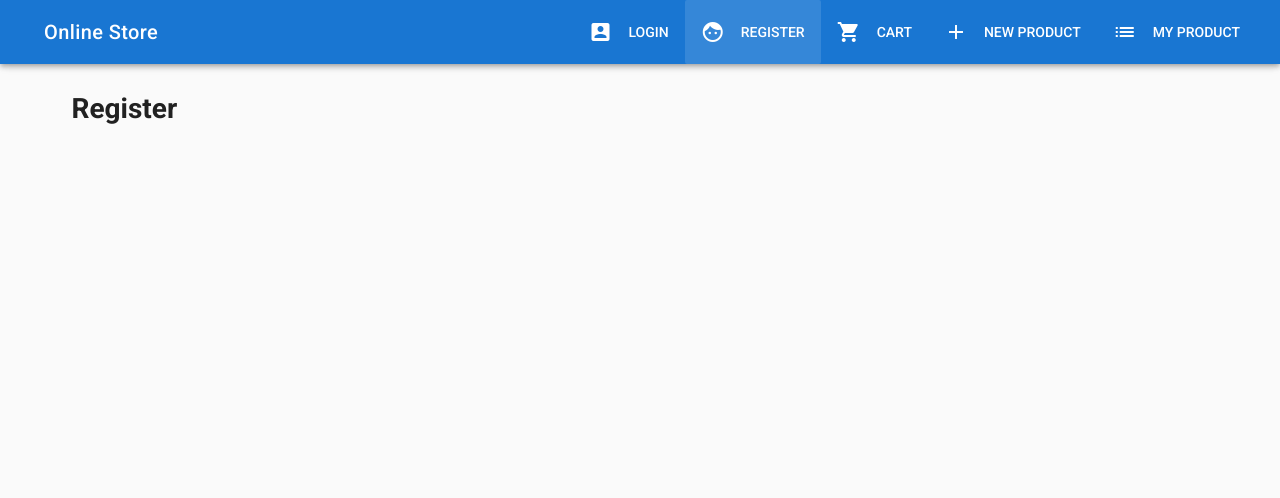
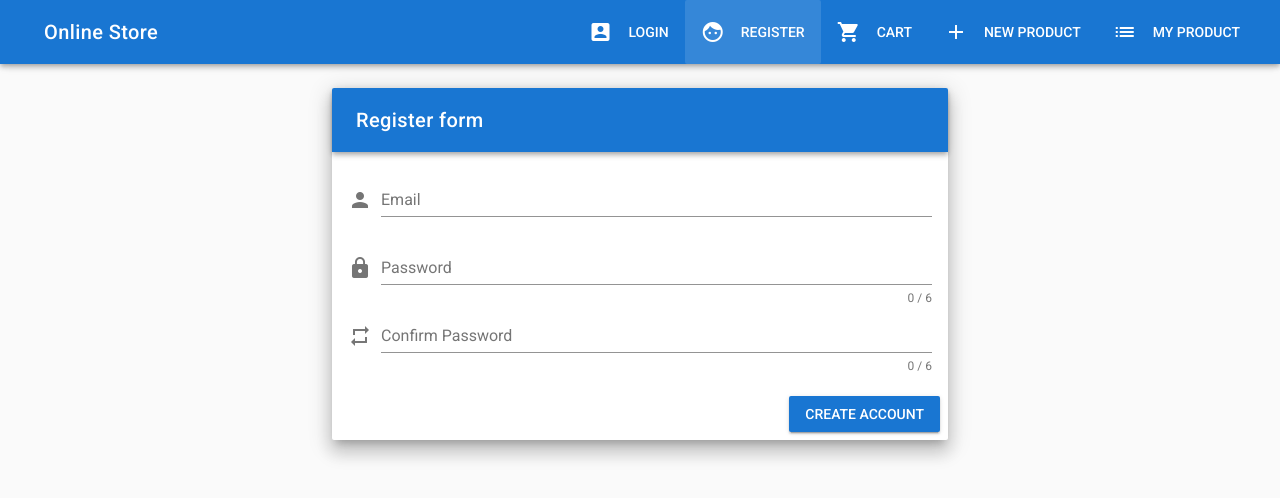
Before and after one commit to alte0/udemy-online-store-vuejs, a Vue app: page /register in a window 1280 px wide. Shown: the top 498 px of the page. Built offline with nearby package versions, Linux system fonts and the light colour scheme.

Commit message:
реализация страницы регистраци

```diff
--- a/src/components/Auth/register.vue
+++ b/src/components/Auth/register.vue
@@ -1,8 +1,50 @@
 <template>
-  <v-container>
-    <v-layout row>
-      <v-flex xs12>
-        <h1>Register</h1>
+  <v-container fluid fill-height>
+    <v-layout align-center justify-center>
+      <v-flex xs12 sm8 md6>
+        <v-card class="elevation-12">
+          <v-toolbar dark color="primary">
+            <v-toolbar-title>Register form</v-toolbar-title>
+          </v-toolbar>
+          <v-card-text>
+            <v-form ref="form" v-model="valid" lazy-validation>
+              <v-text-field
+                prepend-icon="person"
+                name="Email"
+                label="Email"
+                type="email"
+                v-model="email"
+                :rules="emailRules"
+                ></v-text-field>
+              <v-text-field
+                prepend-icon="lock"
+                name="password"
+                label="Password"
+                type="password"
+                :counter="6"
+                v-model="password"
+                :rules="passwordRules"
+                ></v-text-field>
+              <v-text-field
+                prepend-icon="repeat"
+                name="confirm'password"
+                label="Confirm Password"
+                type="password"
+                :counter="6"
+                v-model="confirmPassword"
+                :rules="confirmPasswordRules"
+                ></v-text-field>
+            </v-form>
+          </v-card-text>
+          <v-card-actions>
+            <v-spacer></v-spacer>
+            <v-btn
+              color="primary"
+              @click="onSubmit"
+              :disabled="!valid"
+              >Create Account</v-btn>
+          </v-card-actions>
+        </v-card>
       </v-flex>
     </v-layout>
   </v-container>
@@ -10,8 +52,36 @@
 
 <script>
 export default {
-  date () {
-    return {}
+  data () {
+    return {
+      email: '',
+      password: '',
+      confirmPassword: '',
+      valid: false,
+      emailRules: [
+        v => !!v || 'E-mail is required',
+        v => /^\w+([.-]?\w+)*@\w+([.-]?\w+)*(\.\w{2,3})+$/.test(v) || 'E-mail must be valid'
+      ],
+      passwordRules: [
+        v => !!v || 'Name is password',
+        v => (v && v.length >= 6) || 'Password must be equal or than 6 characters'
+      ],
+      confirmPasswordRules: [
+        v => !!v || 'Name is password',
+        v => v === this.password || 'Password should match'
+      ]
+    }
+  },
+  methods: {
+    onSubmit () {
+      if (this.$refs.form.validate()) {
+        const user = {
+          login: this.email,
+          password: this.password
+        }
+        console.log(user)
+      }
+    }
   }
 }
 </script>
```
